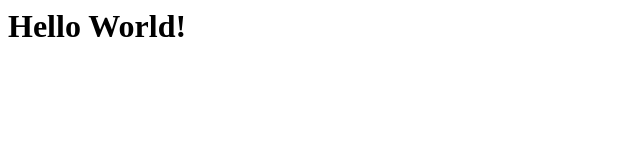
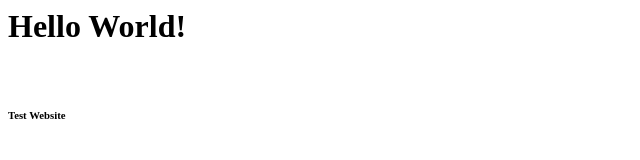
Before and after one commit to clarasabino/webtest, a plain HTML site: page index.html in a window 1280 px wide. Shown: the full height of the page, 0-640 px from the left. Drawn offline with Linux system fonts and the light colour scheme.

Commit message:
Update index.html

```diff
--- a/index.html
+++ b/index.html
@@ -2,5 +2,7 @@
 <html>
   <body>
     <h1>Hello World!</h1>
+    <br>
+    <h6>Test Website</h6>
   </body>
 </html>
```
